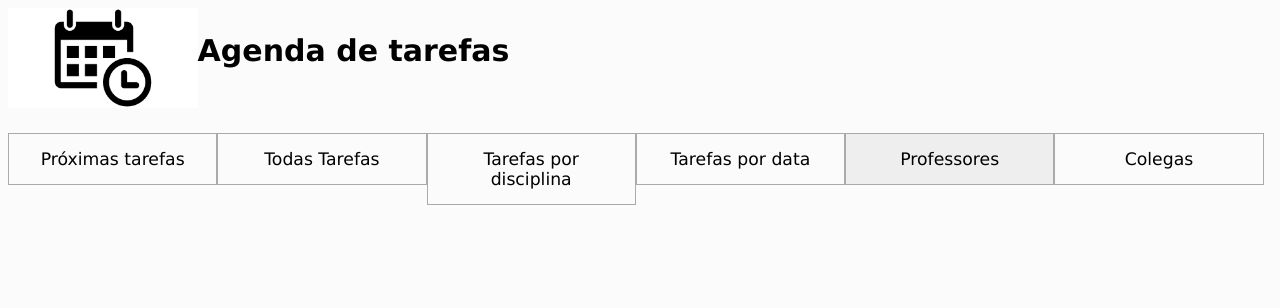
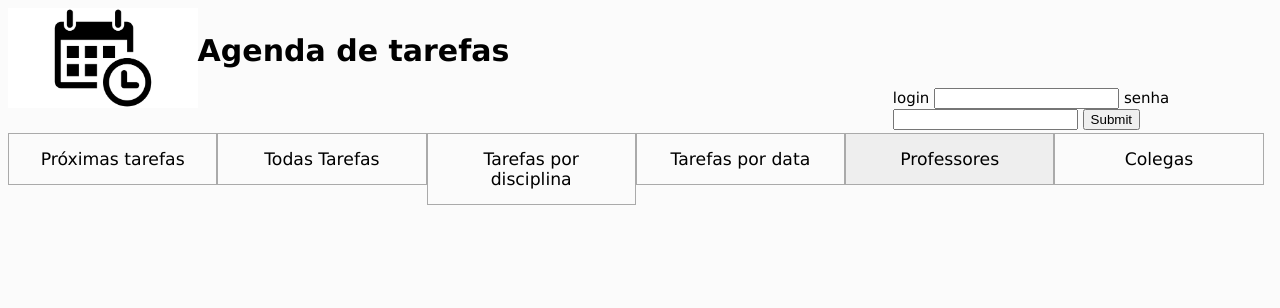
Before and after one commit to doblotoon/proj_3tri, a PHP site: page /cabecalho.php in a window 1280 px wide. Shown: the top 308 px of the page. Run offline with PHP 8.4, Linux system fonts and the light colour scheme.

Commit message:
Add files via upload
new att 7/11/2017

```diff
--- a/proj_1info/cabecalho.php
+++ b/proj_1info/cabecalho.php
@@ -1,3 +1,6 @@
+<?php
+session_start();
+?>
 <!DOCTYPE html>
 <html>
 <head>
@@ -12,6 +15,28 @@
 	<header>
 		<img src="imagens/logo.png" id="logo"/>
 		<h1 id="nome_site">Agenda de tarefas</h1>
+<?php
+	if (!isset($_SESSION['login'])) {
+?>
+		<form class="porcento" method="post" action="login.php">
+			<label for="login">login</label>
+			<input type="text" name="login">
+
+			<label for="senha">senha</label>
+			<input type="password" name="senha">
+
+			<input type="submit" name="enviar">
+		</form>
+<?php
+	}else{
+?>
+	<div class="porcento">
+	<p>Olá, <?=$_SESSION['login']?></p>
+	<a href="logout.php">Sair</a>
+	</div>
+<?php
+}
+?>
 	</header>
 	<div class='divider'></div>
 	<!-- menu -->
--- a/proj_1info/css/geral.css
+++ b/proj_1info/css/geral.css
@@ -66,3 +66,7 @@ a{
 	border: 1px solid #aaa;
 	padding: 2%;
 }
+.porcento{
+	width: 30%;
+	float: right;
+}
```
